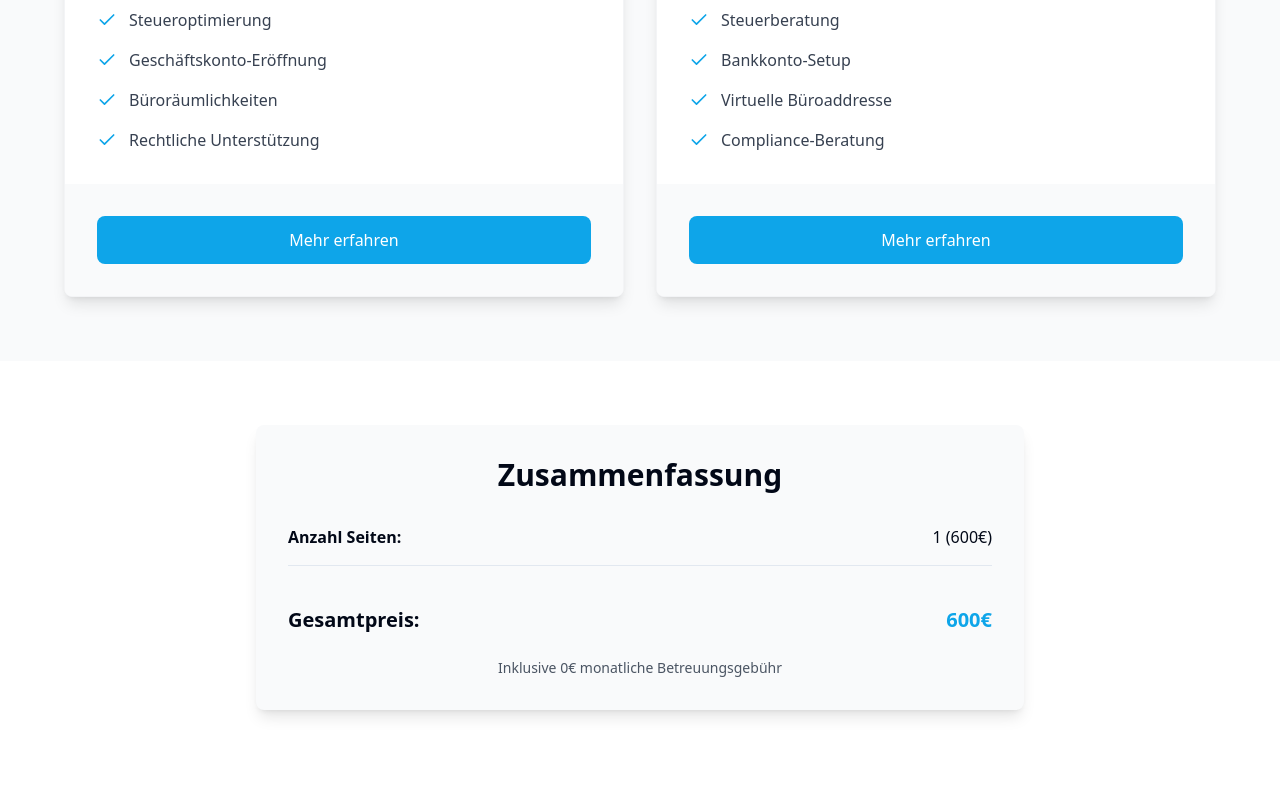
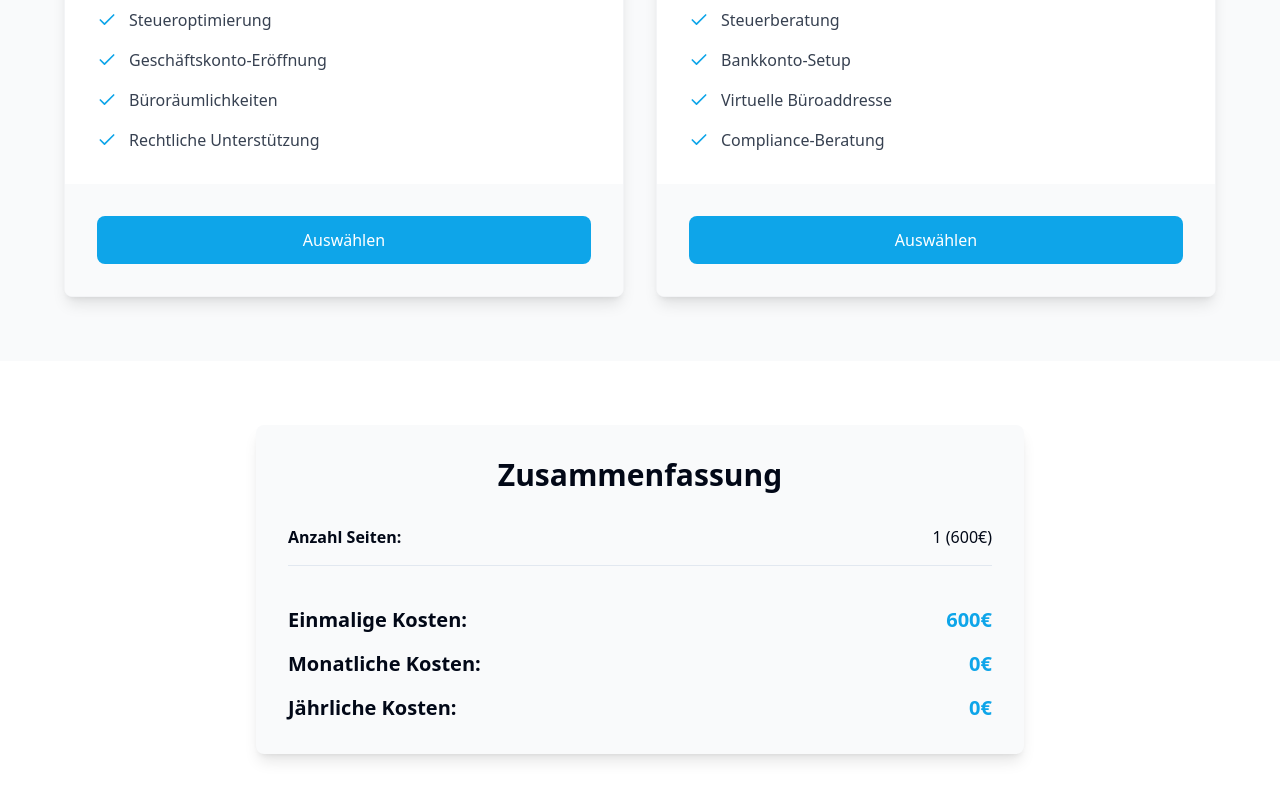
Before and after one commit to HAMZADEMIR33412005/minimaliste-preisplanung, a React (Vite) app: page / in a window 1280 px wide. Shown: the part 3339-4139 px from the top of the page. Before the commit the page ends 4113 px from the top, so only its background shows below. Built offline with nearby package versions, Linux system fonts and the light colour scheme.

Commit message:
Add location selection feature
Implement functionality to allow users to directly select company location options, with corresponding prices calculated in real-time.
[skip gpt_engineer]

```diff
--- a/src/components/LocationOptions.tsx
+++ b/src/components/LocationOptions.tsx
@@ -1,12 +1,17 @@
 import { motion } from "framer-motion";
 import { MapPin, Check } from "lucide-react";
 
-const LocationOptions = () => {
+interface LocationOptionsProps {
+  onSelectLocation: (city: string, initialPrice: number, yearlyPrice: number) => void;
+  selectedLocation: string | null;
+}
+
+const LocationOptions = ({ onSelectLocation, selectedLocation }: LocationOptionsProps) => {
   const locations = [
     {
       city: "Dubai",
-      initialPrice: "14.000€",
-      yearlyPrice: "8.000€",
+      initialPrice: 14000,
+      yearlyPrice: 8000,
       benefits: [
         "Umfassende Beratung",
         "Visa-Beantragung",
@@ -18,8 +23,8 @@ const LocationOptions = () => {
     },
     {
       city: "Miami",
-      initialPrice: "8.000€",
-      yearlyPrice: "4.000€",
+      initialPrice: 8000,
+      yearlyPrice: 4000,
       benefits: [
         "Geschäftsregistrierung",
         "Visa-Unterstützung",
@@ -31,20 +36,23 @@ const LocationOptions = () => {
     },
   ];
 
-return (
+  return (
     <section className="w-full py-16 px-4 bg-gray-50 animate-fadeIn">
       <div className="max-w-6xl mx-auto">
         <h2 className="text-3xl font-bold text-center mb-12 text-gray-900">
           Firmensitz Optionen
         </h2>
         <div className="grid md:grid-cols-2 gap-8">
-          {locations.map((location, index) => (
+          {locations.map((location) => (
             <motion.div
               key={location.city}
               initial={{ opacity: 0, y: 20 }}
               animate={{ opacity: 1, y: 0 }}
-              transition={{ delay: index * 0.2 }}
-              className="bg-white rounded-lg shadow-lg overflow-hidden border border-gray-100 hover:border-seablue transition-all duration-300 transform hover:scale-105"
+              className={`bg-white rounded-lg shadow-lg overflow-hidden border transition-all duration-300 transform hover:scale-105 ${
+                selectedLocation === location.city
+                  ? "border-seablue ring-2 ring-seablue"
+                  : "border-gray-100 hover:border-seablue"
+              }`}
             >
               <div className="p-8">
                 <div className="flex items-center justify-center mb-6">
@@ -53,11 +61,11 @@ return (
                 </div>
                 <div className="text-center mb-8">
                   <p className="text-4xl font-bold text-seablue">
-                    {location.initialPrice}
+                    {location.initialPrice}€
                   </p>
                   <p className="text-gray-600">einmalig</p>
                   <p className="text-2xl font-semibold mt-4">
-                    {location.yearlyPrice}
+                    {location.yearlyPrice}€
                   </p>
                   <p className="text-gray-600">jährlich für Verlängerung</p>
                 </div>
@@ -74,8 +82,15 @@ return (
                 </div>
               </div>
               <div className="p-8 bg-gray-50">
-                <button className="w-full py-3 px-6 text-white bg-seablue rounded-lg hover:bg-seablue-dark transition-colors duration-300">
-                  Mehr erfahren
+                <button
+                  onClick={() => onSelectLocation(location.city, location.initialPrice, location.yearlyPrice)}
+                  className={`w-full py-3 px-6 text-white rounded-lg transition-colors duration-300 ${
+                    selectedLocation === location.city
+                      ? "bg-seablue-dark"
+                      : "bg-seablue hover:bg-seablue-dark"
+                  }`}
+                >
+                  {selectedLocation === location.city ? "Ausgewählt" : "Auswählen"}
                 </button>
               </div>
             </motion.div>
@@ -84,7 +99,6 @@ return (
       </div>
     </section>
   );
-
 };
 
 export default LocationOptions;
--- a/src/components/Summary.tsx
+++ b/src/components/Summary.tsx
@@ -7,6 +7,9 @@ interface SummaryProps {
   pagesPrice: number;
   extras: string[];
   extrasTotal: number;
+  selectedLocation: string | null;
+  locationInitialPrice: number;
+  locationYearlyPrice: number;
 }
 
 const Summary = ({
@@ -16,8 +19,13 @@ const Summary = ({
   pagesPrice,
   extras,
   extrasTotal,
+  selectedLocation,
+  locationInitialPrice,
+  locationYearlyPrice,
 }: SummaryProps) => {
-  const total = pagesPrice + extrasTotal + (packagePrice * 12);
+  const monthlyTotal = packagePrice;
+  const oneTimeTotal = pagesPrice + extrasTotal + (locationInitialPrice || 0);
+  const yearlyTotal = (packagePrice * 12) + (locationYearlyPrice || 0);
 
   return (
     <section className="w-full py-16 px-4 bg-white">
@@ -54,13 +62,35 @@ const Summary = ({
               </div>
             </div>
           )}
-          <div className="flex justify-between items-center pt-4">
-            <span className="text-xl font-bold">Gesamtpreis:</span>
-            <span className="text-xl font-bold text-seablue">{total}€</span>
+          {selectedLocation && (
+            <div className="border-b pb-4">
+              <span className="font-semibold">Gewählter Firmensitz:</span>
+              <div className="mt-2 space-y-2">
+                <div className="flex justify-between">
+                  <span>{selectedLocation}</span>
+                  <span>{locationInitialPrice}€ einmalig</span>
+                </div>
+                <div className="flex justify-between">
+                  <span>Jährliche Verlängerung</span>
+                  <span>{locationYearlyPrice}€/Jahr</span>
+                </div>
+              </div>
+            </div>
+          )}
+          <div className="pt-4 space-y-4">
+            <div className="flex justify-between items-center">
+              <span className="text-xl font-bold">Einmalige Kosten:</span>
+              <span className="text-xl font-bold text-seablue">{oneTimeTotal}€</span>
+            </div>
+            <div className="flex justify-between items-center">
+              <span className="text-xl font-bold">Monatliche Kosten:</span>
+              <span className="text-xl font-bold text-seablue">{monthlyTotal}€</span>
+            </div>
+            <div className="flex justify-between items-center">
+              <span className="text-xl font-bold">Jährliche Kosten:</span>
+              <span className="text-xl font-bold text-seablue">{yearlyTotal}€</span>
+            </div>
           </div>
-          <p className="text-sm text-gray-600 text-center mt-4">
-            Inklusive {packagePrice}€ monatliche Betreuungsgebühr
-          </p>
         </div>
       </motion.div>
     </section>
--- a/src/pages/Index.tsx
+++ b/src/pages/Index.tsx
@@ -12,10 +12,19 @@ const Index = () => {
   const [packagePrice, setPackagePrice] = useState(0);
   const [selectedPages, setSelectedPages] = useState(1);
   const [extras, setExtras] = useState<string[]>([]);
+  const [selectedLocation, setSelectedLocation] = useState<string | null>(null);
+  const [locationInitialPrice, setLocationInitialPrice] = useState(0);
+  const [locationYearlyPrice, setLocationYearlyPrice] = useState(0);
 
   const handlePackageSelect = (name: string, price: number) => {
     setSelectedPackage(name);
     setPackagePrice(price);
+  };
+
+  const handleLocationSelect = (city: string, initialPrice: number, yearlyPrice: number) => {
+    setSelectedLocation(city);
+    setLocationInitialPrice(initialPrice);
+    setLocationYearlyPrice(yearlyPrice);
   };
 
   return (
@@ -37,7 +46,10 @@ const Index = () => {
           />
         </div>
         <RequirementsList />
-        <LocationOptions />
+        <LocationOptions
+          onSelectLocation={handleLocationSelect}
+          selectedLocation={selectedLocation}
+        />
         <Summary
           selectedPackage={selectedPackage}
           packagePrice={packagePrice}
@@ -45,6 +57,9 @@ const Index = () => {
           pagesPrice={600 + (selectedPages - 1) * 200}
           extras={extras}
           extrasTotal={extras.length * 100}
+          selectedLocation={selectedLocation}
+          locationInitialPrice={locationInitialPrice}
+          locationYearlyPrice={locationYearlyPrice}
         />
       </main>
     </motion.div>
```
